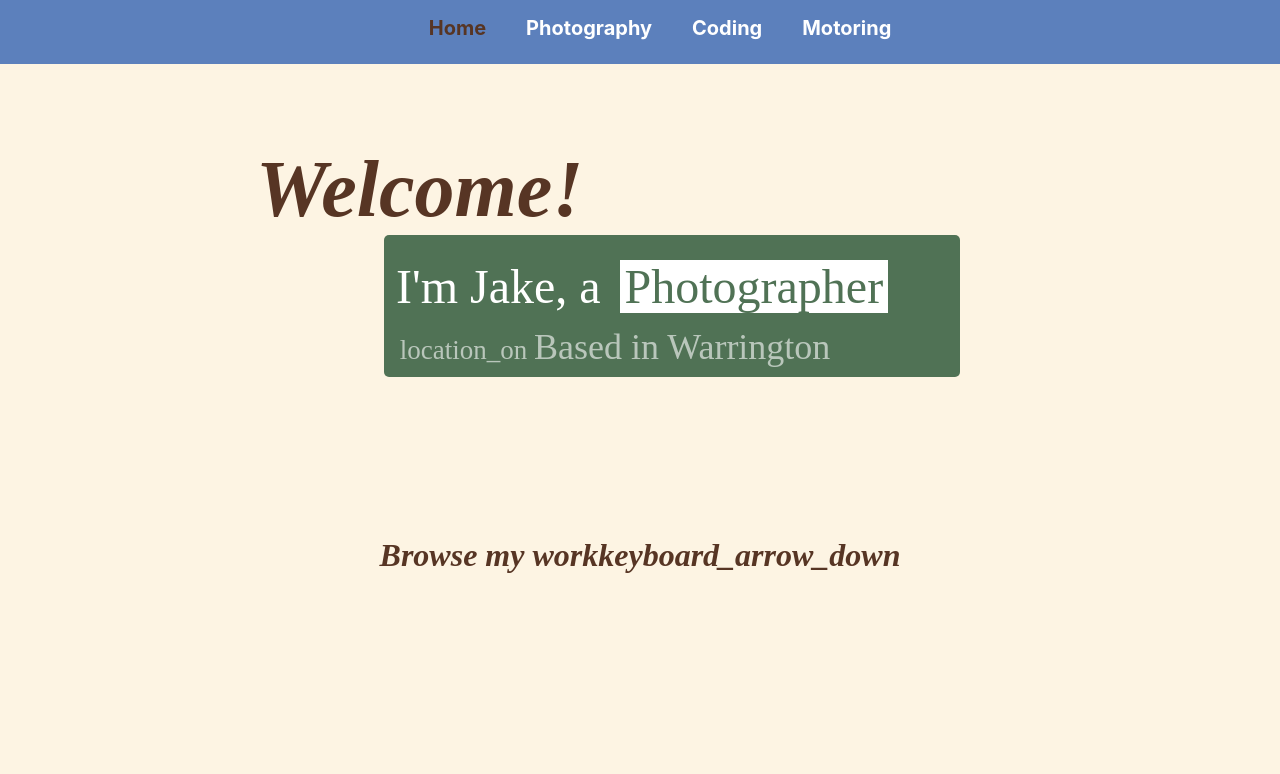
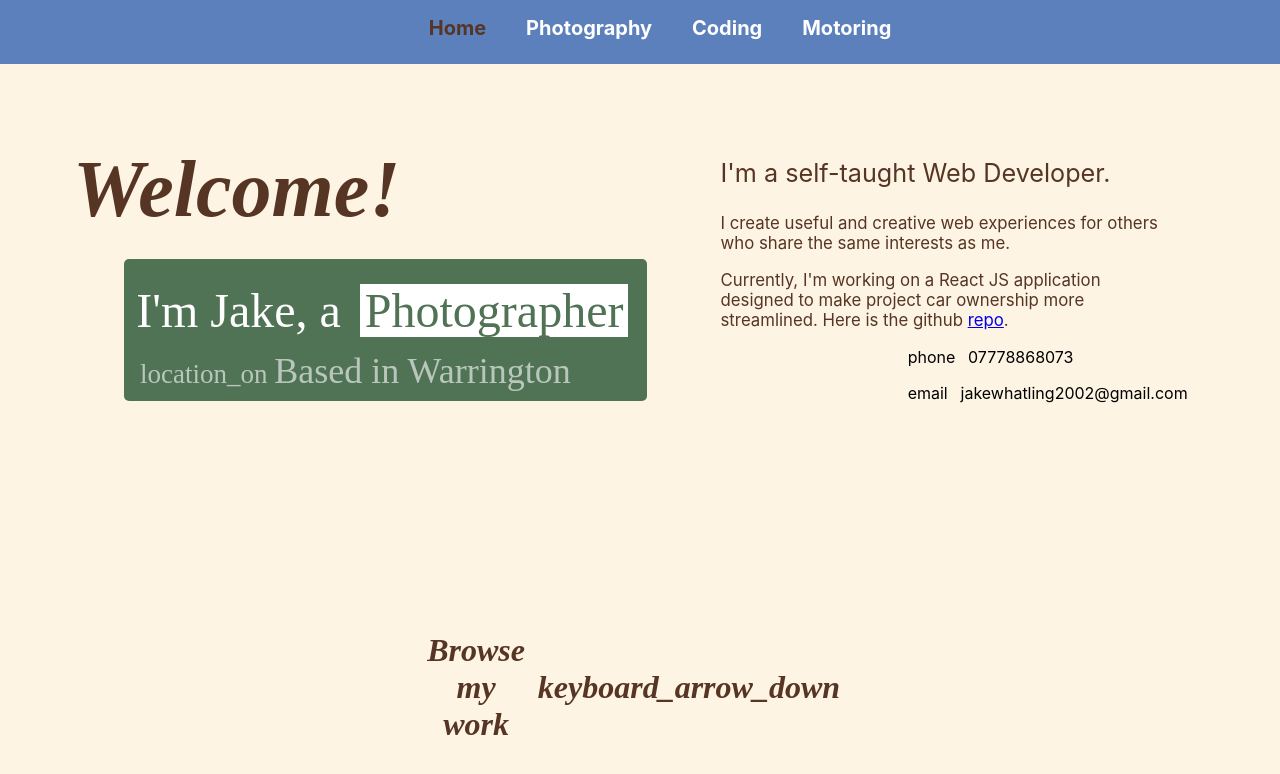
Before and after one commit to siskiuslide/personal-site, a React (Create React App) app: page /home in a window 1280 px wide. Shown: the top 774 px of the page. Built offline with nearby package versions, Linux system fonts and the light colour scheme.

Commit message:
Added intro to homepage

```diff
--- a/src/home/home.css
+++ b/src/home/home.css
@@ -1,11 +1,28 @@
+.welcomeFlex {
+  display: flex;
+  flex-direction: row;
+  justify-content: space-evenly;
+}
+.side {
+  height: 55vh;
+}
+.side-1 {
+}
+.side-2 {
+  width: 40%;
+  display: flex;
+  flex-direction: column;
+  justify-content: space-between;
+}
+
 .welcome {
   font-size: 5em;
   font-weight: bold;
   font-style: italic;
   font-family: "Signika Negative";
   display: flex;
-  margin-left: 20vw;
   margin-top: 1em;
+  margin-left: 1vw;
   color: var(--bistrebrown);
 }
 
@@ -18,8 +35,9 @@
   justify-content: flex-start;
   color: white;
   font-family: "Oswald";
-  margin-left: 30vw;
-  width: 45vw;
+  margin-left: 5vw;
+  margin-top: 0.5em;
+  width: auto;
   border-radius: 5px;
 }
 
@@ -38,12 +56,36 @@
 }
 
 .nounSpan {
+  display: inline;
   background: white;
   margin-inline: 0.15em;
   margin-block: 0.25em;
   padding-inline: 0.1em;
   color: var(--amazongreen);
-  transition: all 100ms;
+  transition: all 300ms;
+}
+
+.introduction {
+  margin-block: auto;
+  margin-right: 2em;
+}
+
+.introText {
+  font-size: 1.05em;
+  padding-inline: 1vw;
+  color: var(--bistrebrown);
+}
+.contactSection {
+  margin-top: 1em;
+  justify-self: flex-end;
+}
+.contact {
+  display: flex;
+  flex-direction: row;
+  align-items: center;
+}
+.contact > span {
+  margin-inline: 1vw;
 }
 
 .browse {
@@ -52,7 +94,9 @@
   font-weight: 600;
   font-family: "Signika negative";
   font-style: italic;
-  margin-top: 5em;
+  margin-top: 4em;
+  width: 20vw;
+  margin-inline: auto;
   display: flex;
   justify-content: center;
   align-items: center;
--- a/src/home/home.jsx
+++ b/src/home/home.jsx
@@ -7,19 +7,23 @@ const Home = function () {
   const [arrowIcon, setArrowIcon] = useState("keyboard_arrow_down");
   const [showCards, setShowCards] = useState(false);
   const [browseClickedStyle, setBrowseClickedStyle] = useState();
+  const [nounTimeout, setNounTimeout] = useState(5000);
 
   useEffect(() => {
     setTimeout(() => {
       if (noun === "Web Developer") {
         setNoun("Photographer");
+        setNounTimeout(5000);
       }
       if (noun === "Photographer") {
         setNoun("Motor Enthusiast");
+        setNounTimeout(5000);
       }
       if (noun === "Motor Enthusiast") {
         setNoun("Web Developer");
+        setNounTimeout(60000);
       }
-    }, 5000);
+    }, nounTimeout);
   }, [noun]);
 
   const browseHandler = function () {
@@ -31,11 +35,13 @@ const Home = function () {
     } else {
       setArrowIcon("keyboard_arrow_down");
       setShowCards(false);
-      setBrowseClickedStyle({ marginTop: "5em" });
+      setBrowseClickedStyle({ marginTop: "4em" });
     }
   };
   return (
     <>
+      <div className="welcomeFlex">
+        <div className="side side-1">
           <div className="welcome">Welcome!</div>
           <div className="about">
             <p className="name">
@@ -48,8 +54,36 @@ const Home = function () {
               Based in Warrington
             </p>
           </div>
+        </div>
+
+        <div className="side side-2">
+          <div className="introduction">
+            <div className="introText">
+              <p style={{ fontSize: "1.5em" }}>I'm a self-taught Web Developer.</p>
+              <p>I create useful and creative web experiences for others who share the same interests as me.</p>
+              <p>
+                Currently, I'm working on a React JS application designed to make project car ownership more
+                streamlined. Here is the github <a href="https://github.com/siskiuslide/Project-car-app">repo</a>.
+              </p>
+            </div>
+            <div className="contactSection">
+              <p className="contact">
+                <span className="material-icons">phone</span> 07778868073
+              </p>
+              <p className="contact">
+                <span className="material-icons">email</span> jakewhatling2002@gmail.com
+              </p>
+              <p className="contact"></p>
+            </div>
+          </div>
+        </div>
+      </div>
+
       <div className="browse" onClick={browseHandler} style={browseClickedStyle}>
-        Browse my work <span className="material-icons">{arrowIcon}</span>
+        Browse my work{" "}
+        <span className="material-icons" style={{ marginInline: "1vw" }}>
+          {arrowIcon}
+        </span>
       </div>
       {showCards === true ? (
         <div className="cardFlex">
```
Lines whose indentation alone changed are shown as unchanged.
